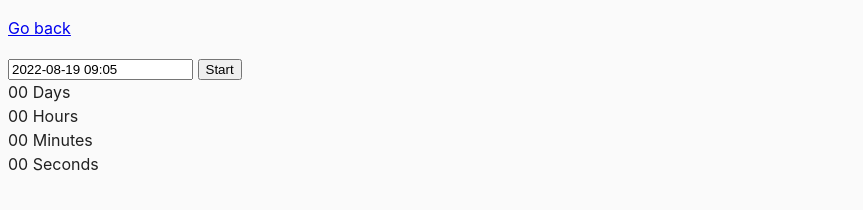
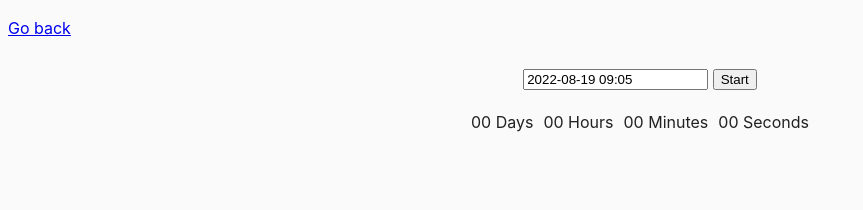
Before and after one commit to Kovalchukkk/js-hw-09, a website built with Parcel: page src/02-timer.html in a window 1280 px wide. Shown: the whole page, without its empty margins (0-863 px from the left). Built offline with nearby package versions, Linux system fonts and the light colour scheme.

Commit message:
add styles in 02-timer.html

```diff
--- a/src/02-timer.html
+++ b/src/02-timer.html
@@ -9,9 +9,12 @@
   <body>
     <p><a href="index.html">Go back</a></p>
 
+    <div class="container input">
       <input type="text" id="datetime-picker" />
       <button type="button" data-start>Start</button>
+    </div>
 
+    <div class="container">
       <div class="timer">
         <div class="field">
           <span class="value" data-days>00</span>
@@ -30,6 +33,7 @@
           <span class="label">Seconds</span>
         </div>
       </div>
+    </div>
 
     <script src="js/02-timer.js" type="module"></script>
   </body>
--- a/src/css/common.css
+++ b/src/css/common.css
@@ -16,3 +16,17 @@ img {
   display: block;
   max-width: 100%;
 }
+
+.container {
+  padding: 10px;
+}
+
+.container.input {
+  text-align: center;
+}
+
+.timer {
+  display: flex;
+  gap: 10px;
+  justify-content: center;
+}
```
Lines whose indentation alone changed are shown as unchanged.
